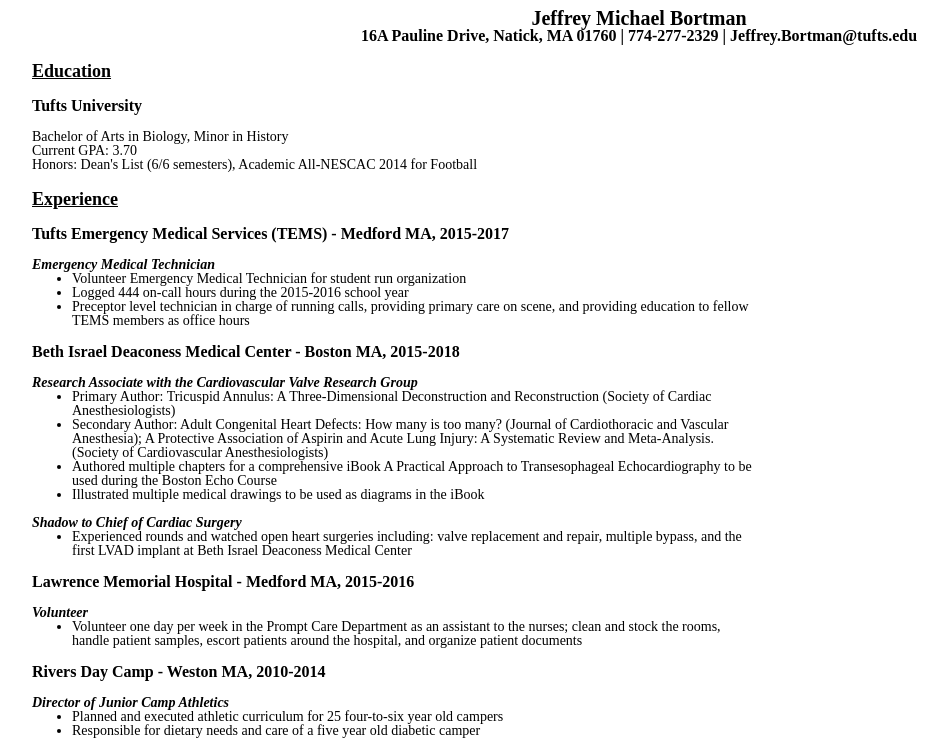
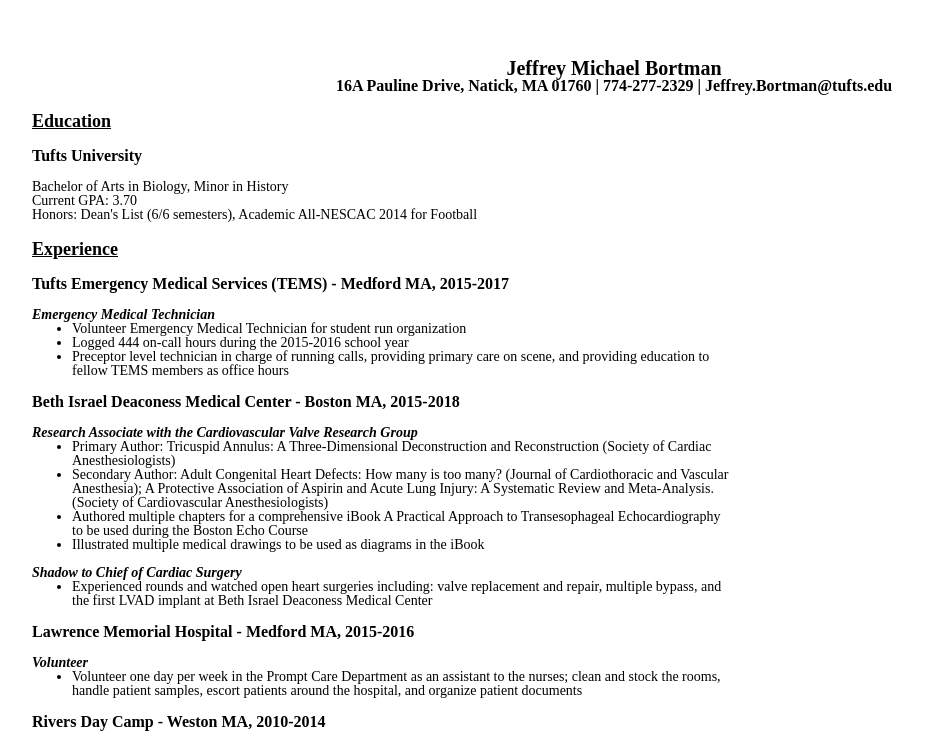
Before and after one commit to borty12/hello-world, a plain HTML site: page assignment_1/resume.html in a window 1280 px wide. Shown: the top 743 px of the page, without its empty margins (26-973 px from the left). Drawn offline with Linux system fonts and the light colour scheme.

Commit message:
added margins on all sides

```diff
--- a/assignment_1/resume_style.css
+++ b/assignment_1/resume_style.css
@@ -1,5 +1,8 @@
 html{
 	margin-left: 50px;
+	margin-top: 50px;
+	margin-bottom: 50px;
+	margin-right: 50px;
 	font-size: 14px;
 }
 
```
